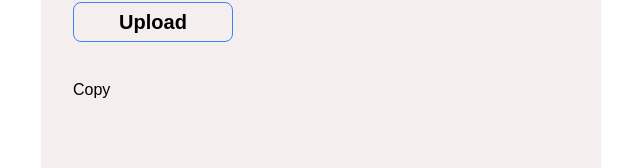
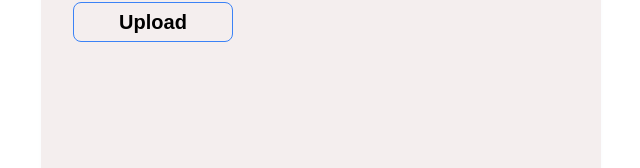
Before and after one commit to rubinapokhrel061/File_sharing, a React (Create React App) app: page / in a window 1280 px wide. Shown: the part 322-490 px from the top of the page, without its empty margins (319-959 px from the left). Built offline with nearby package versions, Linux system fonts and the light colour scheme; a web font is replaced by a local one.

Commit message:
change copy btn

```diff
--- a/src/App.js
+++ b/src/App.js
@@ -7,11 +7,6 @@ function App() {
   const [result, setResult] = useState("");
 
   const fileInput = useRef();
-
-  const handleCopy = () => {
-    navigator.clipboard.writeText(result);
-    alert("Copied");
-  };
 
   useEffect(() => {
     const getImage = async () => {
@@ -57,7 +52,6 @@ function App() {
           <a href={result} target="_blank">
             {result}
           </a>
-          <button onClick={handleCopy}>Copy</button>
         </div>
       </div>
     </div>
```
